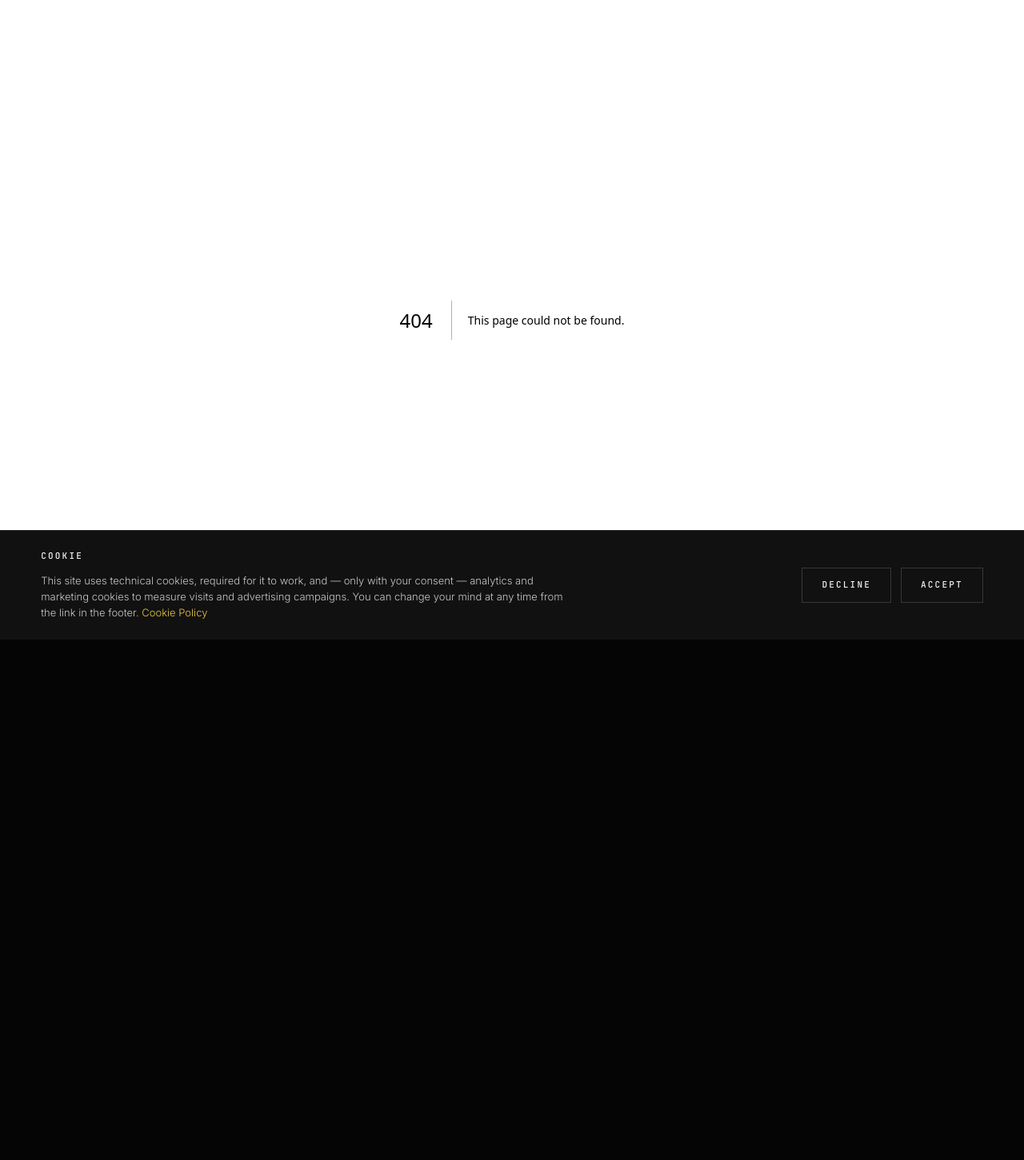
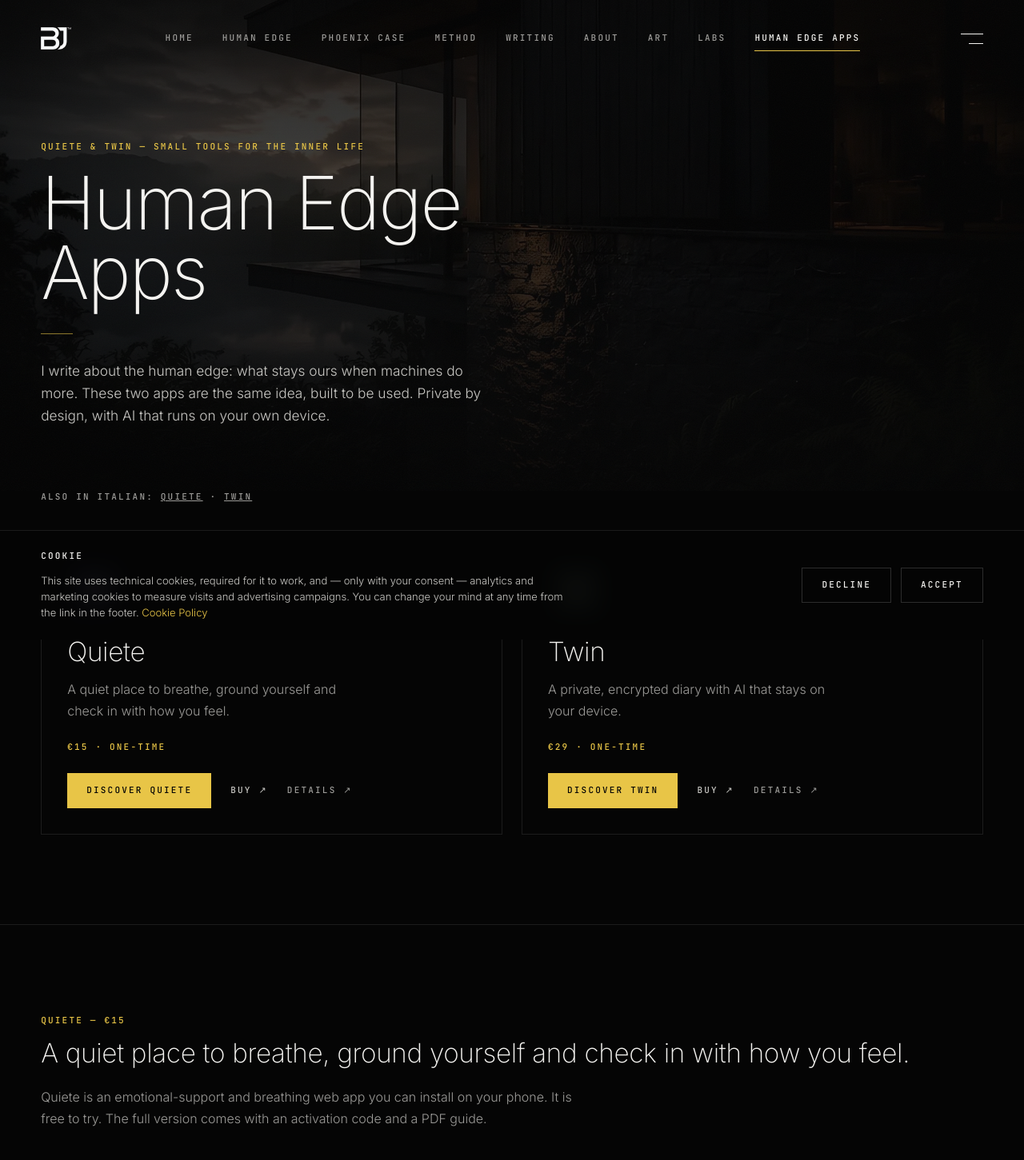
Before and after one commit to bjbeyond81/bjbeyond, a Next.js app: page /human-edge-apps in a window 1280 px wide. Before the commit this address had no page. Shown: the top 1451 px of the page at 80% size. Before the commit the page ends 800 px from the top, so only its background shows below. Built offline with nearby package versions, Linux system fonts and the light colour scheme.

Commit message:
Rename apps page to /human-edge-apps/, direct checkout links, /apps/ redirect

```diff
--- a/app/apps/page.tsx
+++ b/app/human-edge-apps/page.tsx
@@ -12,7 +12,7 @@ import { absoluteUrl, metadataFor } from '@/lib/routes';
  * Prices and facts from the store listings and the Twin user guide (2026-10-29).
  * Never put an activation code on this page.
  */
-const base = metadataFor('/apps/');
+const base = metadataFor('/human-edge-apps/');
 const OG = { url: '/media/apps/og-apps.jpg', width: 1200, height: 630, alt: 'Quiete and Twin, two apps by BJ Beyond' };
 export const metadata: Metadata = {
   ...base,
@@ -28,6 +28,7 @@ interface App {
   price: string;
   priceValue: string;
   buy: string;
+  checkout: string;
   buyIt: string;
   open: string;
   intro: string;
@@ -45,6 +46,7 @@ const APPS: readonly App[] = [
     price: '€15',
     priceValue: '15.00',
     buy: 'https://bjbeyond.studio/products/quiete-app-supporto-emotivo',
+    checkout: 'https://bjbeyond.studio/cart/61443804856654:1',
     buyIt: 'https://bjbeyond.studio/it/products/quiete-app-supporto-emotivo',
     open: 'https://bjbeyond81.github.io/apps/quiete/',
     intro:
@@ -75,6 +77,7 @@ const APPS: readonly App[] = [
     price: '€29',
     priceValue: '29.00',
     buy: 'https://bjbeyond.studio/products/twin-private-diary-app',
+    checkout: 'https://bjbeyond.studio/cart/61444088627534:1',
     buyIt: 'https://bjbeyond.studio/it/products/twin-private-diary-app',
     open: 'https://bjbeyond81.github.io/apps/twin/',
     intro:
@@ -105,9 +108,9 @@ const schema = {
   '@graph': [
     {
       '@type': 'WebPage',
-      '@id': absoluteUrl('/apps/'),
-      url: absoluteUrl('/apps/'),
-      name: 'Apps — Quiete & Twin',
+      '@id': absoluteUrl('/human-edge-apps/'),
+      url: absoluteUrl('/human-edge-apps/'),
+      name: 'Human Edge Apps — Quiete & Twin',
       inLanguage: 'en',
       isPartOf: { '@type': 'WebSite', url: SITE.url, name: SITE.name },
     },
@@ -131,11 +134,11 @@ const schema = {
   ],
 };
 
-export default function AppsPage() {
+export default function HumanEdgeAppsPage() {
   return (
     <PageShell
-      eyebrow="APPS BY BJ BEYOND"
-      title={['Small tools', 'for the inner life.']}
+      eyebrow="QUIETE & TWIN — SMALL TOOLS FOR THE INNER LIFE"
+      title={['Human Edge', 'Apps']}
       standfirst="I write about the human edge: what stays ours when machines do more. These two apps are the same idea, built to be used. Private by design, with AI that runs on your own device."
       media={MEDIA.backdrop}
       schema={schema}
@@ -156,7 +159,8 @@ export default function AppsPage() {
               <p className="u-label tabular mt-6 text-amber-400">{app.price} · one-time</p>
               <div className="mt-6 flex flex-wrap items-center gap-6">
                 <ButtonLink href={`#${app.id}`}>Discover {app.name}</ButtonLink>
-                <a href={app.buy} target="_blank" rel="noopener noreferrer" className="u-label text-mist-200 hover:text-paper">Buy ↗</a>
+                <a href={app.checkout} target="_blank" rel="noopener noreferrer" className="u-label text-mist-200 hover:text-paper">Buy ↗</a>
+                <a href={app.buy} target="_blank" rel="noopener noreferrer" className="u-label text-mist-300 hover:text-paper">Details ↗</a>
               </div>
             </li>
           ))}
@@ -199,7 +203,8 @@ export default function AppsPage() {
             </div>
           </div>
           <div className="mt-12 flex flex-wrap items-center gap-8">
-            <ButtonLink href={app.buy} external>Buy {app.name} — {app.price}</ButtonLink>
+            <ButtonLink href={app.checkout} external>Buy {app.name} — {app.price}</ButtonLink>
+            <ArrowLink href={app.buy} external>Details</ArrowLink>
             <ArrowLink href={app.open} external>{app.id === 'quiete' ? 'Try it free' : 'Open the app'}</ArrowLink>
             {app.id === 'quiete' && <ArrowLink href="/frequency/">Frequency Studio</ArrowLink>}
           </div>
--- a/app/sitemap.ts
+++ b/app/sitemap.ts
@@ -43,7 +43,7 @@ const LASTMOD: Record<string, string> = {
   '/art/': '2026-10-27',
   '/labs/': SITE_WIDE,
   '/labs/apps/': '2026-10-29',
-  '/apps/': '2026-10-29',
+  '/human-edge-apps/': '2026-10-29',
   '/services/': '2026-10-27',
   '/contact/': SITE_WIDE,
   '/phoenix/': SITE_WIDE,
--- a/lib/routes.ts
+++ b/lib/routes.ts
@@ -180,11 +180,11 @@ export const ROUTES: readonly SiteRoute[] = [
     changeFrequency: 'monthly',
   },
   {
-    path: '/apps/',
-    label: 'APPS',
-    title: 'Apps — Quiete & Twin',
+    path: '/human-edge-apps/',
+    label: 'HUMAN EDGE APPS',
+    title: 'Human Edge Apps — Quiete & Twin',
     description:
-      'Two private web apps by BJ Beyond: Quiete, a free-to-try breathing and emotional-support companion, and Twin, an encrypted diary with on-device AI.',
+      'Human Edge Apps by BJ Beyond: Quiete, a free-to-try breathing and emotional-support companion, and Twin, an encrypted diary with on-device AI.',
     priority: 0.85,
     changeFrequency: 'monthly',
   },
--- /dev/null
+++ b/public/apps/index.html
@@ -0,0 +1,8 @@
+<!doctype html>
+<html lang="en"><head><meta charset="utf-8">
+<title>Human Edge Apps — BJ Beyond</title>
+<meta http-equiv="refresh" content="0; url=/human-edge-apps/">
+<link rel="canonical" href="https://bjbeyond.it/human-edge-apps/">
+<meta name="robots" content="noindex, follow">
+<script>location.replace('/human-edge-apps/'+location.hash)</script>
+</head><body style="background:#050505;color:#f4f3f0;font-family:sans-serif"><p>Moved to <a style="color:#f4f3f0" href="/human-edge-apps/">Human Edge Apps</a>.</p></body></html>
```
